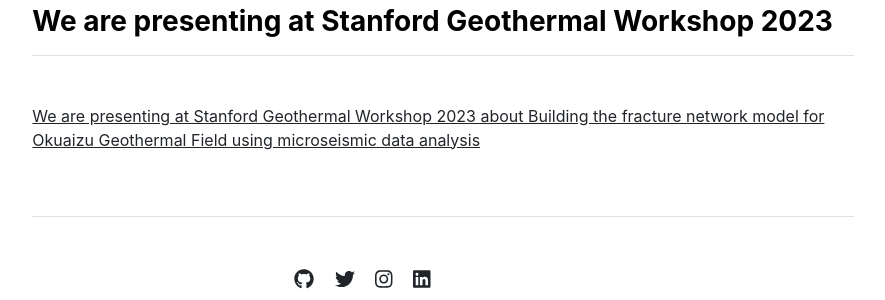
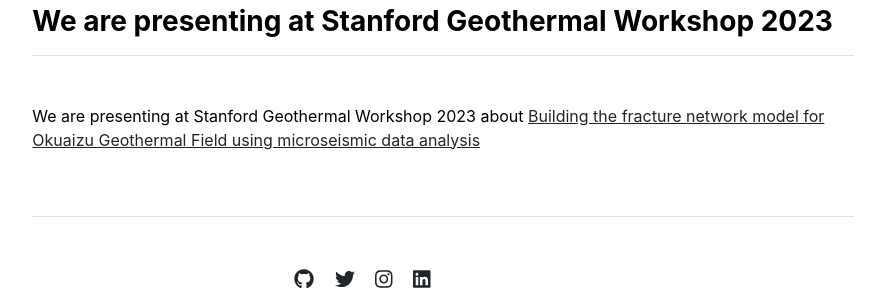
Before and after one commit to diandarisma/diandarisma.github.io, a Jekyll site: the page built from _posts/2023-02-11-SGW23.md, in a window 1280 px wide. Shown: the part 168-468 px from the top of the page, without its empty margins (197-1082 px from the left). Built offline with Jekyll 4.4.1, drawn with Linux system fonts in a browser that asks for light colours.

Commit message:
Update 2023-02-11-SGW23.md

```diff
--- a/_posts/2023-02-11-SGW23.md
+++ b/_posts/2023-02-11-SGW23.md
@@ -3,4 +3,4 @@
 title: "We are presenting at Stanford Geothermal Workshop 2023"
 ---
 
-[We are presenting at Stanford Geothermal Workshop 2023 about Building the fracture network model for Okuaizu Geothermal Field using microseismic data analysis](https://pangea.stanford.edu/ERE/db/GeoConf/papers/SGW/2023/Darisma.pdf)
+We are presenting at Stanford Geothermal Workshop 2023 about [Building the fracture network model for Okuaizu Geothermal Field using microseismic data analysis](https://pangea.stanford.edu/ERE/db/GeoConf/papers/SGW/2023/Darisma.pdf)
```
